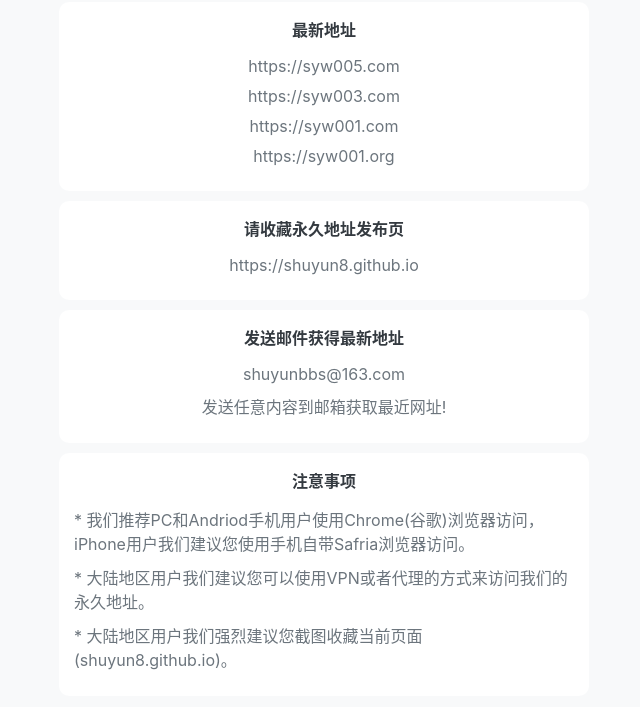
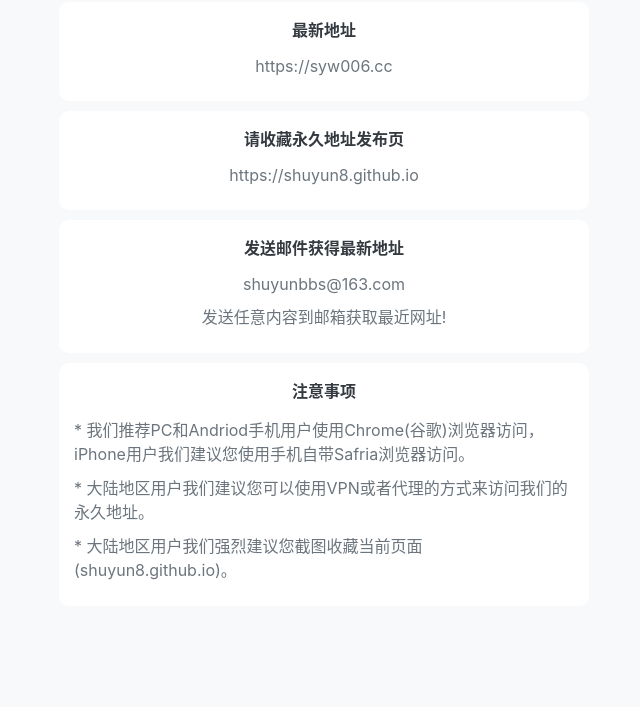
Before and after one commit to shuyun8/shuyun8.github.io, a plain HTML site: page index.html in a window 1280 px wide. Shown: the part 77-784 px from the top of the page, without its empty margins (316-956 px from the left). Drawn offline with Linux system fonts and the light colour scheme.

Commit message:
Update index.html

```diff
--- a/index.html
+++ b/index.html
@@ -17,10 +17,7 @@
 	  <div class="brand" id="logo"><span>熟韵</span><span class="flag">网</span></div>
 	  <div class="field ">
 		<h4 class="title">最新地址</h4>
-		<ul><li><a href="https://www.syw005.com" target="_blank">https://syw005.com</a></li>
-			<li><a href="https://www.syw003.com" target="_blank">https://syw003.com</a></li>
-		  <li><a href="https://www.syw001.com" target="_blank">https://syw001.com</a></li>
-		  <li><a href="https://www.syw001.org" target="_blank">https://syw001.org</a></li>
+		<ul><li><a href="https://www.syw006.cc" target="_blank">https://syw006.cc</a></li>
 		  <!--<li class="text">请使用https://协议访问熟韵网</li>-->
 		</ul>
 	  </div>
```
